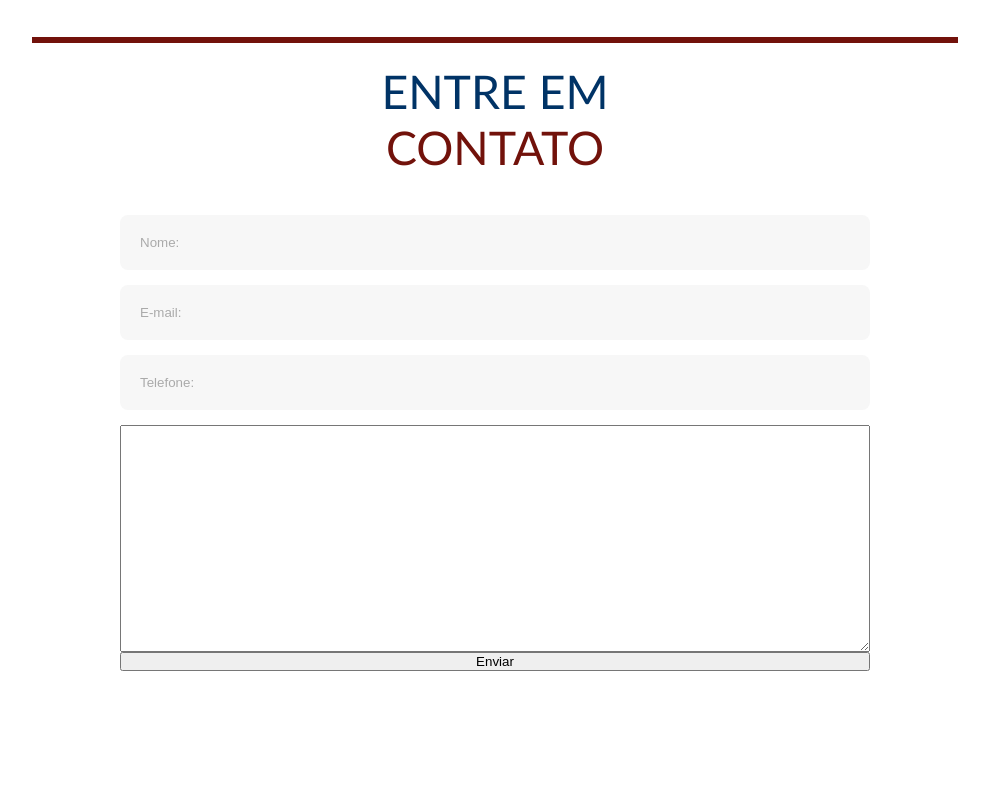
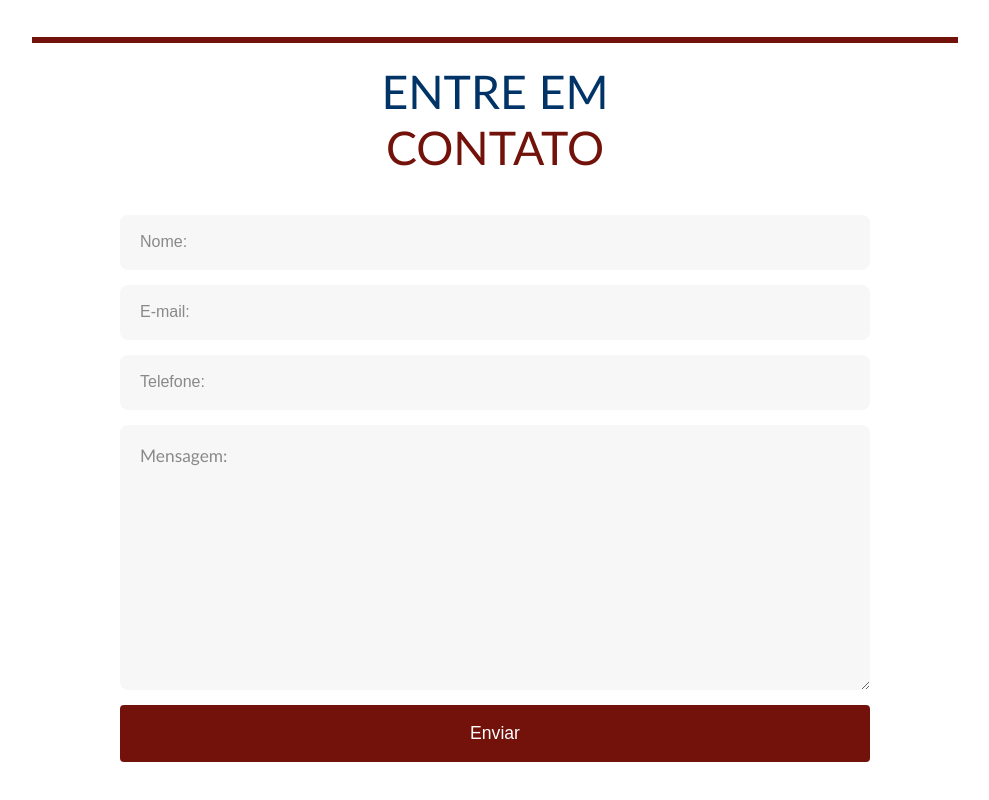
Before and after one commit to shootzgyn/treinamentos-front-end, a plain HTML site: page Desafio-um/index.html in a window 1280 px wide. Shown: the part 1656-2456 px from the top of the page, without its empty margins (145-1134 px from the left). Before the commit the page ends 2367 px from the top, so only its background shows below. Drawn offline with Linux system fonts and the light colour scheme.

Commit message:
atual. de estilização form

```diff
--- a/Desafio-um/css/style.css
+++ b/Desafio-um/css/style.css
@@ -276,6 +276,28 @@ section.contato .control .formulario form.form input{
     border-radius: 8px;
 
 }
+section.contato .control .formulario form.form textarea{
+    margin: 0 0 15px 0;
+    padding: 20px;
+    border: none;
+    background-color: rgb(247, 247, 247);
+    border-radius: 8px;
+}
 section.contato .control .formulario form.form input::placeholder{
-    color: rgb(170, 170, 170);
+    color: rgb(138, 137, 137);
+    font-size: 1.2em;
 }
+section.contato .control .formulario form.form textarea::placeholder{
+    color: rgb(138, 137, 137);
+    font-size: 1.3em;
+    font-family: 'Calibri';
+}
+section.contato .control .formulario form.form button{
+    padding: 18px 0;
+    background-color: #72120B;
+    font-size: 1.1em;
+    color: #fff;
+    border: none;
+    border-radius: 4px;
+    cursor: pointer;
+}
--- a/Desafio-um/index.html
+++ b/Desafio-um/index.html
@@ -108,7 +108,7 @@
                     <input type="text" name="nome" placeholder="Nome:">
                     <input type="email" name="email" placeholder="E-mail:">
                     <input type="tel" name="telefone" placeholder="Telefone:">
-                    <textarea name="mensagem" id="" cols="30" rows="15"></textarea>
+                    <textarea name="mensagem" id="" cols="30" rows="15" placeholder="Mensagem:"></textarea>
                     <button class="btn-enviar">Enviar</button>
                 </form>
             </div>
```
